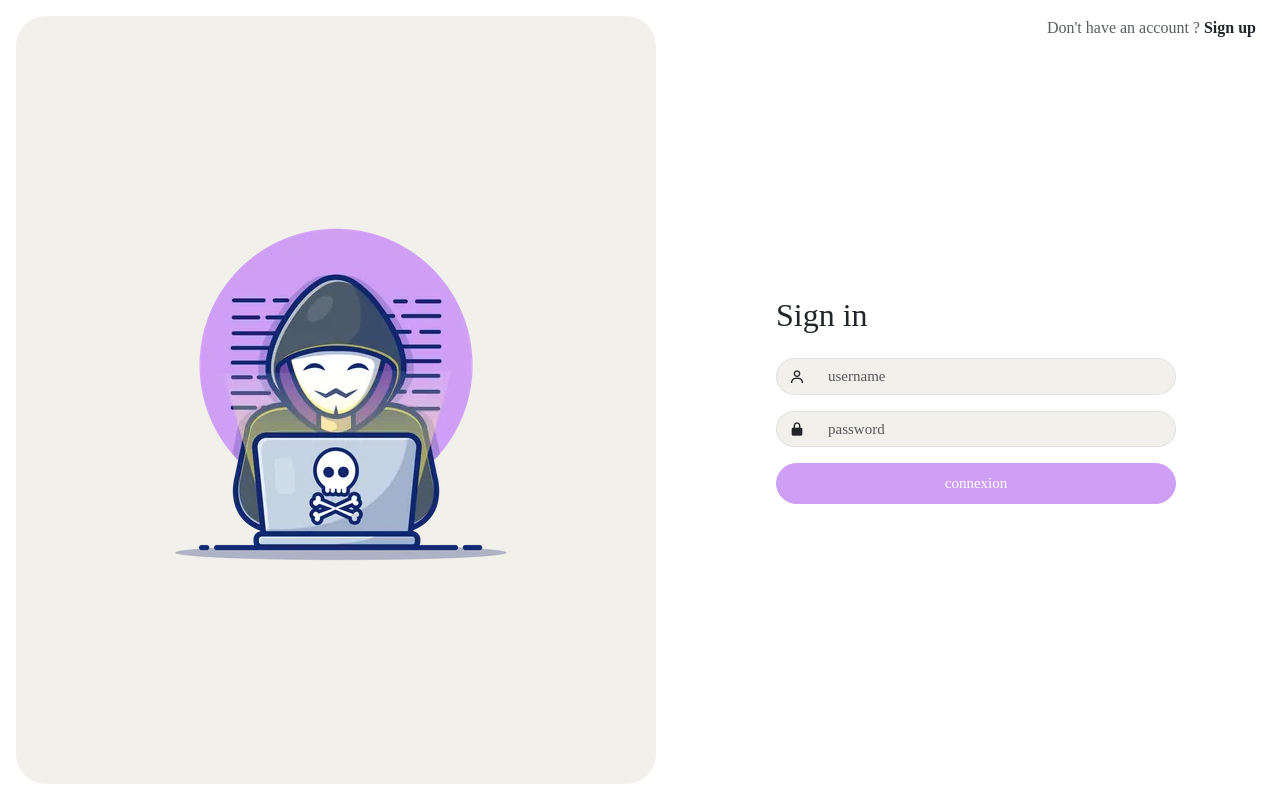
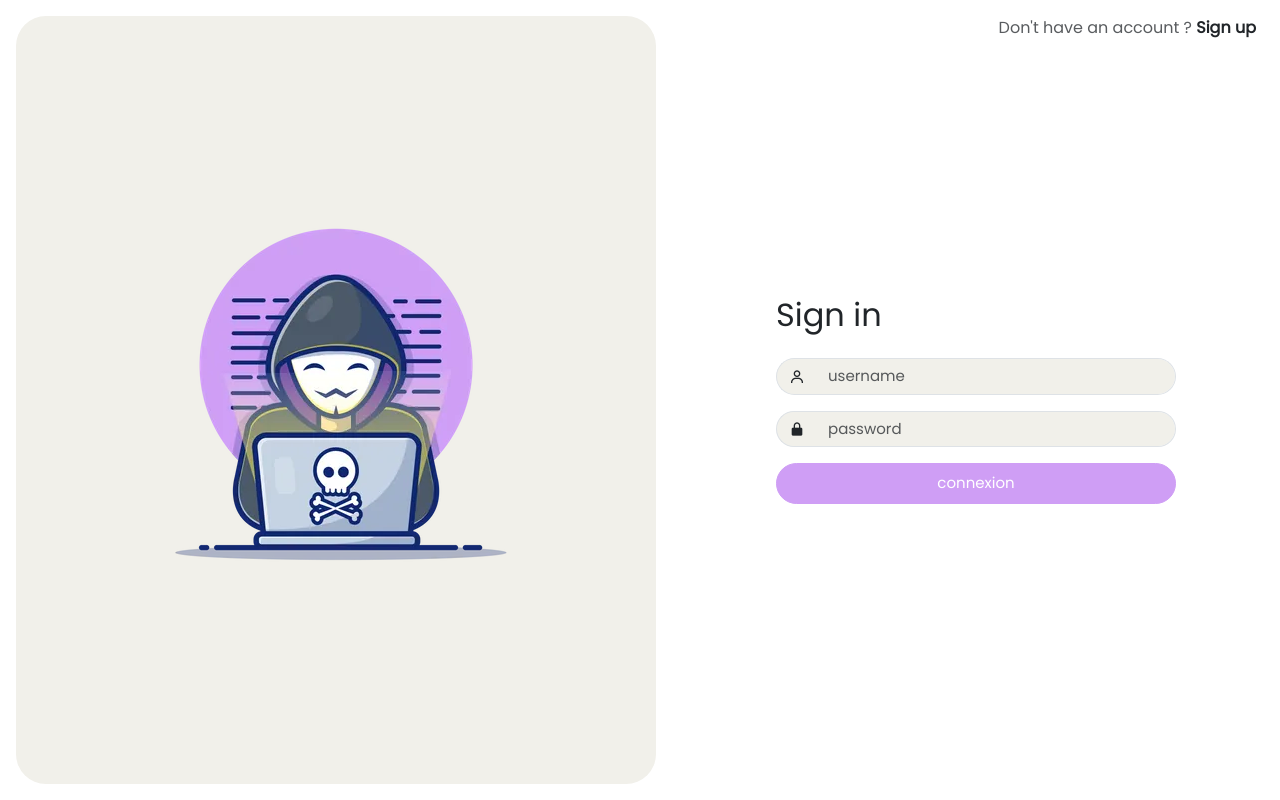
Before and after one commit to theomayoraz30/webappSecu, a JavaScript app: page /login in a window 1280 px wide. Built offline with nearby package versions, Linux system fonts and the light colour scheme.

Commit message:
Passage en scss + qualité

```diff
--- a/src/App.vue
+++ b/src/App.vue
@@ -10,4 +10,16 @@ import { RouterView } from 'vue-router'
   </div>
 </template>
 
-<style></style>
+<style lang="scss" scoped>
+/* S'assure que la page prend toute la hauteur de l'écran */
+.app-container {
+  display: flex;
+  flex-direction: row;
+  min-height: 100vh;
+}
+
+/* Permet au contenu de grandir et pousse le footer vers le bas */
+.content {
+  flex: 1;
+}
+</style>
--- a/src/assets/css/base.css
+++ /dev/null
@@ -1,15 +0,0 @@
-* {
-    font-family: 'Poppins';
-}
-
-/* S'assure que la page prend toute la hauteur de l'écran */
-.app-container {
-    display: flex;
-    flex-direction: column;
-    min-height: 100vh;
-}
-
-/* Permet au contenu de grandir et pousse le footer vers le bas */
-.content {
-    flex: 1;
-}
--- a/src/assets/css/main.css
+++ /dev/null
@@ -1,59 +0,0 @@
-@import '@/assets/css/base.css';
-
-.col-illustration {
-    background-color: #f1f0ea;
-    border-radius: 30px 30px 30px 30px;
-    margin-top: 1rem;
-    margin-left: 1rem;
-    margin-bottom: 1rem;
-}
-
-span.input-group-text {
-    background: #f1f0ea;
-    border-right: none;
-    border-radius: 2rem;
-}
-
-input.form-control {
-    background-color: #f1f0ea !important;
-    border-left: none;
-    box-shadow: none !important;
-    outline: none !important;
-    border-radius: 2rem;
-    font-size: 15px;
-}
-
-input.form-control:focus,
-input.form-control:hover,
-input.form-control:active,
-input.form-control:focus-visible {
-
-    background-color: #f1f0ea !important;
-    box-shadow: none !important;
-    outline: none !important;
-}
-
-.signup-link {
-    color: #212529;
-    font-weight: 600;
-}
-
-.signup-link:hover {
-    color: #cf9ef5;
-    transition: 0.2s ease-in-out;
-}
-
-.connexion-btn {
-    border-radius: 2rem;
-    font-size: 15px;
-    background-color: #cf9ef5;
-    border-color: #cf9ef5;
-}
-
-.connexion-btn:hover,
-.connexion-btn:active,
-.connexion-btn:focus,
-.connexion-btn:focus-visible {
-    background-color: #9c76b9 !important;
-    border-color: #9c76b9 !important;
-}
--- /dev/null
+++ b/src/assets/scss/_global.scss
@@ -0,0 +1,6 @@
+@import '@/assets/scss/reset';
+@import '@/assets/scss/fonts';
+
+* {
+    font-family: 'Poppins', sans-serif;
+}
--- /dev/null
+++ b/src/assets/scss/_reset.scss
@@ -0,0 +1,6 @@
+* {
+    box-sizing: border-box;
+    padding: 0;
+    margin: 0;
+    border: 0;
+}
--- a/src/main.ts
+++ b/src/main.ts
@@ -1,13 +1,13 @@
 import { createApp } from 'vue';
 import { createPinia } from 'pinia';
 
-// Autres
+// Externes
 import 'bootstrap/dist/css/bootstrap.min.css';
 import 'bootstrap';
 import 'boxicons/css/boxicons.min.css';
 
-// Custom
-import '@/assets/css/main.css';
+// Personnalisé
+import '@/assets/scss/_global.scss';
 
 import App from './App.vue';
 import router from './router';
--- a/src/views/LoginView.vue
+++ b/src/views/LoginView.vue
@@ -2,16 +2,18 @@
 </script>
 
 <template>
-
-    <section class="d-flex min-vh-100 position-relative" style="overflow-x: hidden;">
+  <section class="d-flex min-vh-100 position-relative" style="overflow-x: hidden">
     <!-- Top Right Link -->
-        <p class="position-absolute top-0 end-0 mt-3 me-4 text-muted">Don't have an account ?
+    <p class="position-absolute top-0 end-0 mt-3 me-4 text-muted">
+        Don't have an account ?
         <a href="#" class="text-decoration-none signup-link">Sign up</a>
     </p>
 
     <!-- Left Side (Illustration) -->
-        <div class="col-lg-6 d-none d-md-flex align-items-center justify-content-center col-illustration">
-            <img src="@/assets/img/illustration_login.png" alt="Illustration" class="img-fluid">
+    <div
+      class="col-lg-6 d-none d-md-flex align-items-center justify-content-center col-illustration"
+    >
+        <img src="@/assets/img/illustration_login.png" alt="Illustration" class="img-fluid" />
     </div>
 
     <!-- Right Side (Login Form) -->
@@ -21,19 +23,32 @@
 
         <form method="post" id="loginForm">
           <div class="mb-3 input-group">
-                        <span class="input-group-text"><i class='bx bx-user'></i></span>
-                        <input type="text" name="username" class="form-control" placeholder="username" required>
+            <span class="input-group-text"><i class="bx bx-user"></i></span>
+            <input
+              type="text"
+              name="username"
+              class="form-control"
+              placeholder="username"
+              required
+            />
           </div>
           <div class="mb-3 input-group">
-                        <span class="input-group-text"><i class='bx bxs-lock-alt'></i></span>
-                        <input type="password" name="password" class="form-control" placeholder="password" required>
+            <span class="input-group-text"><i class="bx bxs-lock-alt"></i></span>
+            <input
+              type="password"
+              name="password"
+              class="form-control"
+              placeholder="password"
+              required
+            />
           </div>
-                    <button type="submit" class="btn btn-primary w-100 btn-lg connexion-btn">connexion</button>
+          <button type="submit" class="btn btn-primary w-100 btn-lg connexion-btn">
+            connexion
+          </button>
         </form>
       </div>
     </div>
   </section>
-
 </template>
 
 <style lang="scss" scoped>
@@ -41,4 +56,61 @@
   width: 100%;
   max-width: 400px;
 }
+
+.col-illustration {
+  background-color: #f1f0ea;
+  border-radius: 30px 30px 30px 30px;
+  margin-top: 1rem;
+  margin-left: 1rem;
+  margin-bottom: 1rem;
+}
+
+span.input-group-text {
+  background: #f1f0ea;
+  border-right: none;
+  border-radius: 2rem;
+}
+
+input.form-control {
+  background-color: #f1f0ea !important;
+  border-left: none;
+  box-shadow: none !important;
+  outline: none !important;
+  border-radius: 2rem;
+  font-size: 15px;
+}
+
+input.form-control:focus,
+input.form-control:hover,
+input.form-control:active,
+input.form-control:focus-visible {
+  background-color: #f1f0ea !important;
+  box-shadow: none !important;
+  outline: none !important;
+}
+
+.signup-link {
+  color: #212529;
+  font-weight: 600;
+}
+
+.signup-link:hover {
+  color: #cf9ef5;
+  transition: 0.2s ease-in-out;
+}
+
+.connexion-btn {
+  border-radius: 2rem;
+  font-size: 15px;
+  background-color: #cf9ef5;
+  border-color: #cf9ef5;
+}
+
+.connexion-btn:hover,
+.connexion-btn:active,
+.connexion-btn:focus,
+.connexion-btn:focus-visible {
+  background-color: #9c76b9 !important;
+  border-color: #9c76b9 !important;
+}
 </style>
```
Also changed, not shown: src/assets/scss/_fonts.scss (renamed from src/assets/css/fonts.css). Lines whose indentation alone changed are shown as unchanged.
